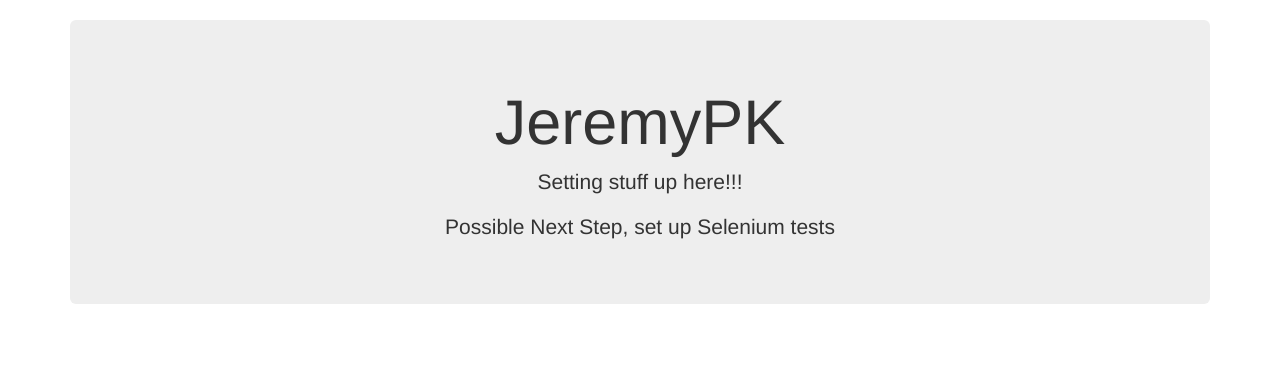
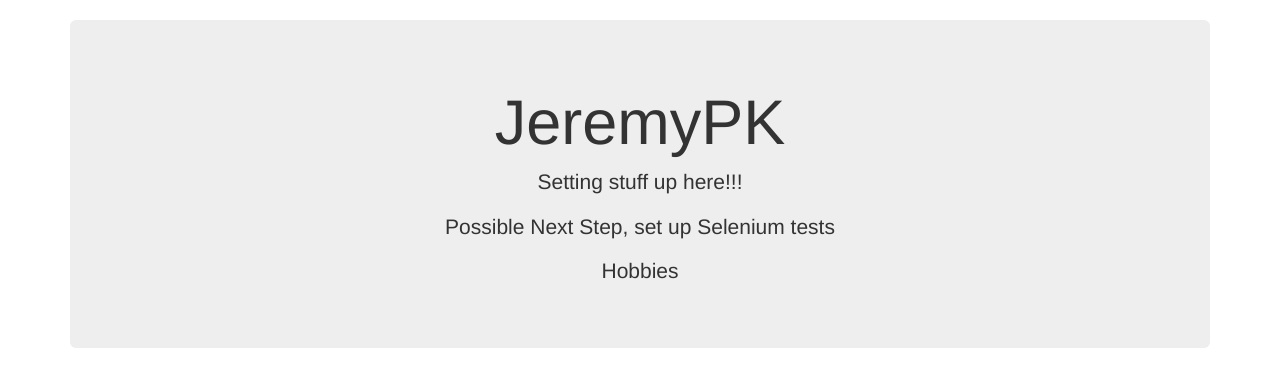
Before and after one commit to jpkeeton/Flask2018.1, a Flask app: page / in a window 1280 px wide. Shown: the part 52-439 px from the top of the page. Run offline with Flask 2, Linux system fonts and the light colour scheme; some libraries are stand-ins or nearby versions.

Commit message:
NewFlaskApp

```diff
--- a/templates/home.html
+++ b/templates/home.html
@@ -5,6 +5,7 @@
         <h1>JeremyPK</h1>
         <p class="lead">Setting stuff up here!!!</p>
         <p class="lead">Possible Next Step, set up Selenium tests</p>
+        <p class="lead">Hobbies</p>
 
     </div>
 {% endblock %}
```
